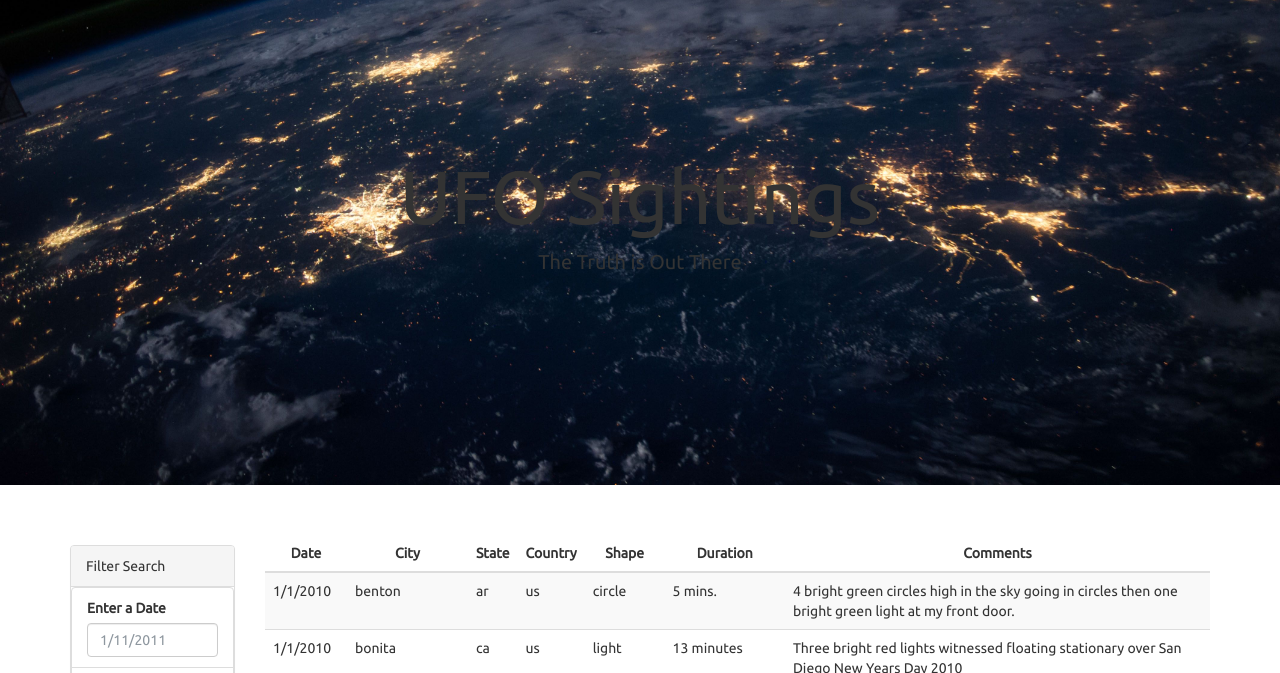
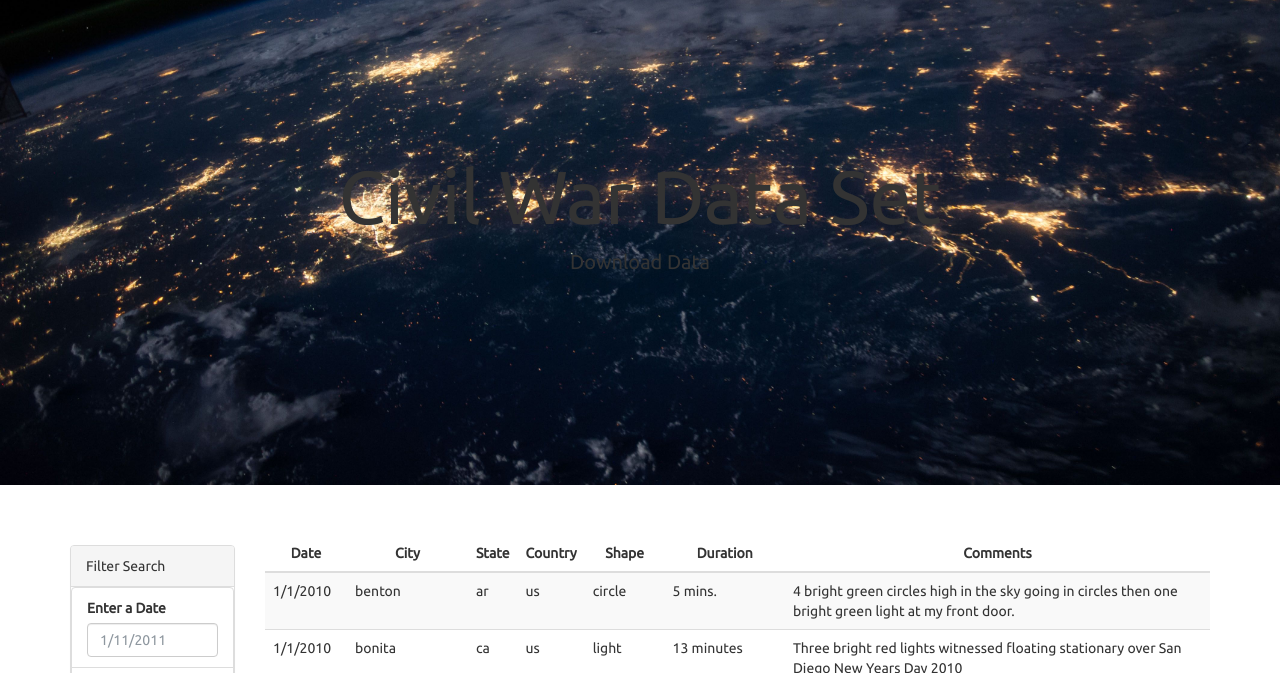
Before and after one commit to nmanduri999/Javascript_UFO_Challenge, a plain HTML site: page index.html in a window 1280 px wide. Shown: the part 127-800 px from the top of the page. Drawn offline with nearby package versions, Linux system fonts and the light colour scheme.

Commit message:
updating the readme

```diff
--- a/UFO-level-2/index.html
+++ b/index.html
@@ -22,8 +22,8 @@
       </div>
     </nav>
     <div class="hero text-center">
-      <h1>UFO Sightings</h1>
-      <p>The Truth is Out There</p>
+      <h1>Civil War Data Set</h1>
+      <p>Download Data</p>
     </div>
     <div class="container">
       <div class="row margin-top-50">
```
Also changed, not shown: static/css/style.css (renamed from UFO-level-2/static/css/style.css), static/images/nasa.jpg (renamed from UFO-level-2/static/images/nasa.jpg), static/images/ufo.svg (renamed from UFO-level-2/static/images/ufo.svg), static/js/app.js (renamed from UFO-level-2/static/js/app.js), static/js/data.js (renamed from UFO-level-2/static/js/data.js).
